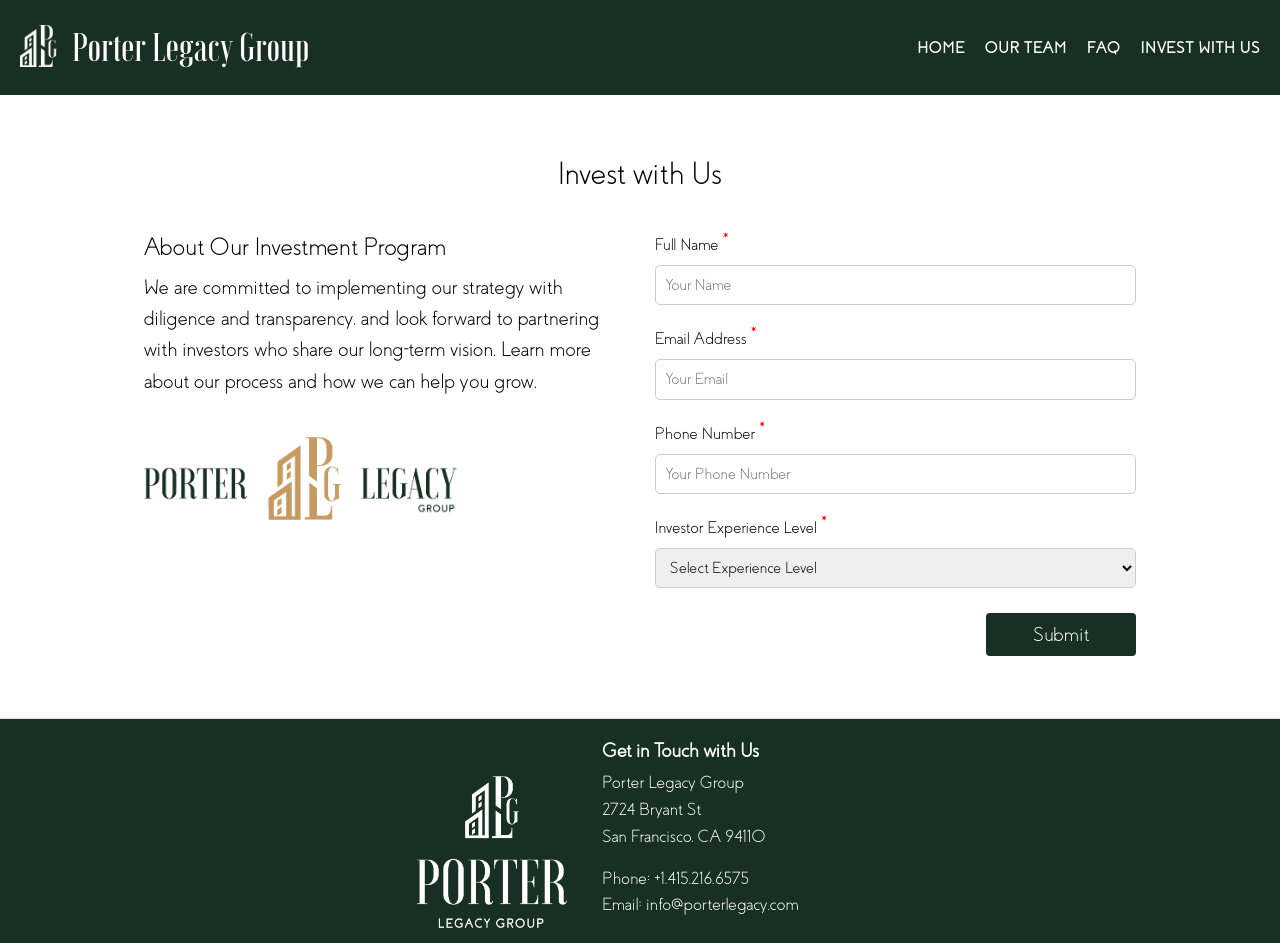
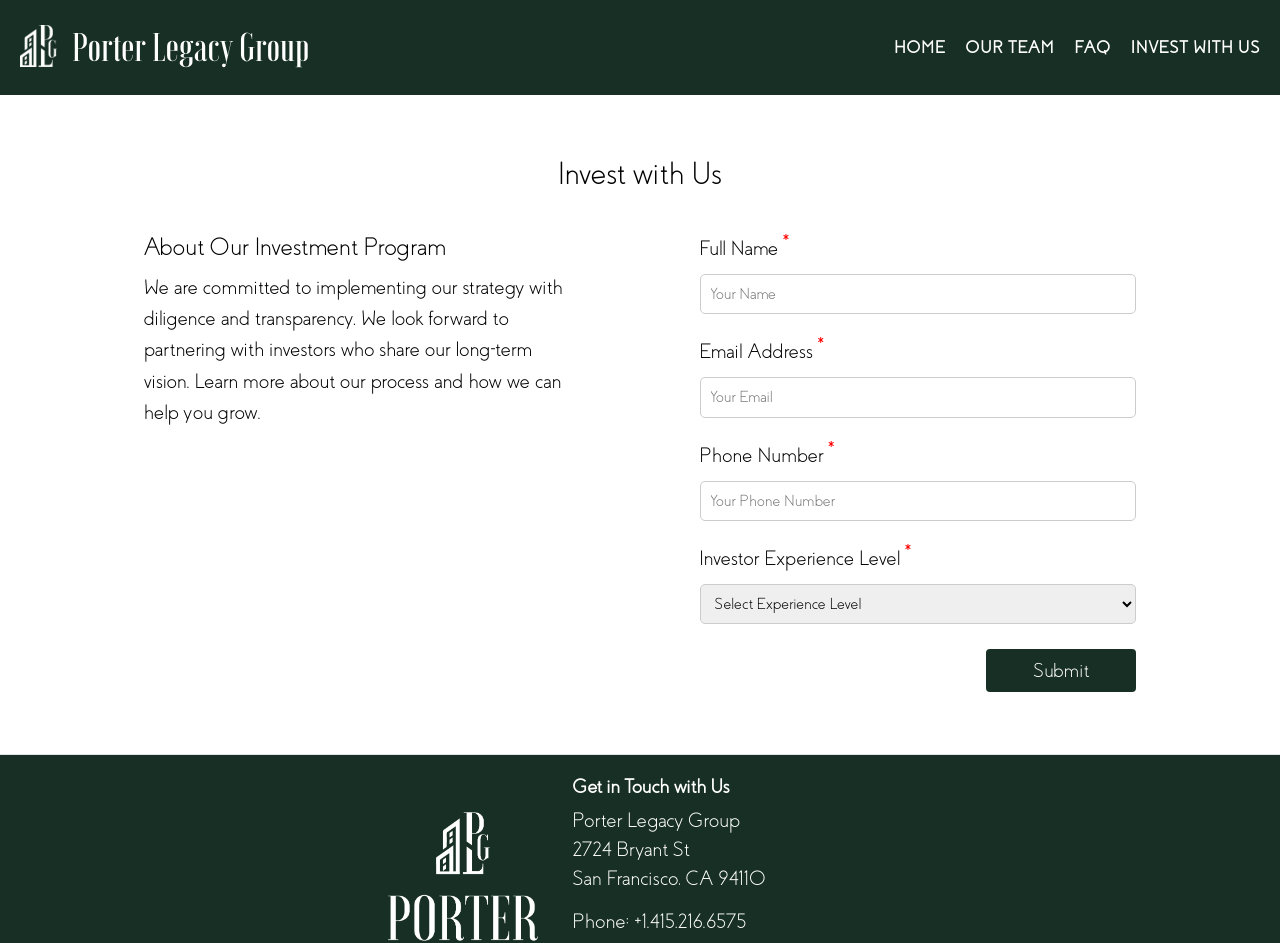
Before and after one commit to garyahill/PorterLegacyGroup, a React app: page /invest in a window 1280 px wide. Shown: the top 943 px of the page. Built offline with nearby package versions, Linux system fonts and the light colour scheme.

Commit message:
updates to submit invest form and css modifications on various pages

```diff
--- a/src/components/layout/footer.less
+++ b/src/components/layout/footer.less
@@ -2,12 +2,11 @@
 
 .footer-container {
     background-color: @green-bg;
-    min-height: 100px;
     color: @primary-text-white;
     padding: 20px;
     text-align: center;
     border-top: 1px solid #dee2e6;
-    font-size: 1.1rem;
+    font-size: 1.3rem;
 
     .flex-container {
         display: flex;
@@ -17,6 +16,7 @@
         .footer-logo {
             display: flex;
             margin-top: 30px;
+            margin-bottom: 15px;
             order: 2;
 
             img {
@@ -46,7 +46,7 @@
 
               span {
                 display: block;
-                margin-bottom: 5px;
+                margin-bottom: 3px;
               }
             }
 
@@ -58,13 +58,13 @@
               }
 
               a:first-child {
-                  margin-bottom: 5px;
+                  margin-bottom: 10px;
               }
             }
 
             .copyright {
-              font-size: 1.25rem;
               margin-top: 20px;
+              font-size: 25px;
 
               .symbol {
                 display: inline-block;
--- a/src/components/layout/hamburgerMenu.less
+++ b/src/components/layout/hamburgerMenu.less
@@ -43,15 +43,14 @@
         ul {
             left: -20px;
             position: relative;
-            font-size: .85rem;
             list-style: none;
             margin-bottom: 20px;
             transition: visibility 0.4s ease-in-out;
             visibility: hidden;
 
             li {
-                margin: 10px 0;
-                font-size: 1.25em;
+                margin: 12px 0;
+                font-size: 1.3em;
                 font-family: "CovesBold";
             }
         }
--- a/src/components/layout/navbar.less
+++ b/src/components/layout/navbar.less
@@ -8,7 +8,6 @@
     display: none;
 
     ul {
-      font-size: .85rem;
       display: flex;
       list-style: none;
       padding: 0;
@@ -16,7 +15,7 @@
 
       li {
         margin-left: 20px;
-        font-size: 1.25em;
+        font-size: 1.15rem;
         font-family: "CovesBold";
       }
 
--- /dev/null
+++ b/src/data/invest.ts
@@ -0,0 +1,20 @@
+import { InvestmentPageData } from "../models";
+
+export default function getInvestmentWithUsText(): InvestmentPageData {
+	let builder: string[] = [];
+
+	builder.push("https://script.google.com/macros/s/AKfycbxw-jmuyavrG4aq6AFt0Pp3EVXK9pbWK");
+	builder.push("__wQSSytVe3Lmr_QcFazQt2l_ml3g8btPUPxQ/exec");
+	const GoogleScriptsWebAppUrl = builder.join("");
+
+	builder = [];
+	builder.push("We are committed to implementing our strategy with diligence and transparency. ");
+	builder.push("We look forward to partnering with investors who share our long-term vision. ");
+	builder.push("Learn more about our process and how we can help you grow.");
+	const InvestmentProgramText = builder.join("");
+
+	return {
+		GoogleScriptsWebAppUrl,
+		InvestmentProgramText,
+	};
+}
--- a/src/models/index.ts
+++ b/src/models/index.ts
@@ -1,5 +1,7 @@
 import type { Question } from "./question";
+import type { InvestmentPageData } from "./investment-page";
 
 export type {
 	Question,
+	InvestmentPageData,
 }
--- /dev/null
+++ b/src/models/investment-page.ts
@@ -0,0 +1,4 @@
+export type InvestmentPageData = {
+	GoogleScriptsWebAppUrl: string;
+	InvestmentProgramText: string;
+}
--- a/src/pages/home/home.less
+++ b/src/pages/home/home.less
@@ -36,7 +36,7 @@
         }
 
         h1 {
-            font-size: 1.2rem;
+            font-size: 1.3rem;
             width: 90%;
             font-weight: bold;
             text-align: center;
--- a/src/pages/invest/invest.less
+++ b/src/pages/invest/invest.less
@@ -14,6 +14,7 @@
     .flex-container {
         display: flex;
         flex-direction: column;
+        gap: 30px;
         width: 100%;
 
         .info-section {
@@ -28,11 +29,6 @@
               font-size: 1.3rem;
               line-height: 1.5;
             }
-
-            .image-container {
-                display: none;
-            }
-
         }
 
         form {
@@ -51,7 +47,7 @@
 
             label {
               width: 100%;
-              //margin-bottom: 5px;
+              font-size: 1.3rem;
 
               .required {
                 color: red;
@@ -80,6 +76,7 @@
     @media (min-width: 768px) {
         .flex-container {
             flex-direction: row;
+            gap: 12%;
 
             form {
               flex: 2;
@@ -92,57 +89,17 @@
 
             .info-section {
               flex: 2;
-              margin-right: 30px;
-
-              .image-container {
-                display: flex;
-                margin-top: 40px;
-
-                img {
-                  position: relative;
-                  width: 75%;
-                }
-              }
             }
         }
     }
 
     @media(min-width: 1025px) {
       width: 80%;
-
-      .flex-container {
-
-          .info-section {
-
-              .image-container {
-
-                img {
-                  position: relative;
-                  width: 65%;
-                }
-              }
-          }
-      }
-
     }
 
     /* Larger desktops */
     @media(min-width: 1441px) {
       width: 70%;
-
-      .flex-container {
-
-          .info-section {
-
-              .image-container {
-
-                  img {
-                    position: relative;
-                    width: 60%;
-                  }
-              }
-          }
-      }
     }
 
   }
--- a/src/pages/invest/invest.tsx
+++ b/src/pages/invest/invest.tsx
@@ -1,8 +1,44 @@
-import React from "react";
+import React, { useState } from "react";
 import "./invest.less";
-import logo from "../../images/logo-secondary-no-background.png";
+import getInvestmentWithUsText from "../../data/invest";
+
+type FormData = {
+	name: string;
+	email: string;
+	phone: string;
+	experience: string;
+};
 
 const Invest: React.FC = () => {
+	const [formData, setFormData] = useState<FormData>({
+		name: "",
+		email: "",
+		phone: "",
+		experience: "",
+	});
+
+	const { InvestmentProgramText, GoogleScriptsWebAppUrl } = getInvestmentWithUsText();
+
+	const handleSubmit = async (e: React.FormEvent<HTMLFormElement>) => {
+		e.preventDefault();
+		const response = await fetch(GoogleScriptsWebAppUrl, {
+		  method: 'POST',
+		  body: new URLSearchParams(formData),
+		  headers: { 'Content-Type': 'application/x-www-form-urlencoded' },
+		});
+		const result = await response.text();
+		// eslint-disable-next-line no-console
+		console.log(result);  // Should log 'Success'
+	  };
+
+	// Handle input changes
+	const handleChange = (e: React.ChangeEvent<HTMLInputElement | HTMLSelectElement>) => {
+		const { name, value } = e.target;
+		setFormData((prevState) => ({
+			...prevState,
+			[name]: value,
+		}));
+	};
 
 	return (
 		<div className="invest-container">
@@ -11,24 +47,56 @@
 			<div className="flex-container">
 				<div className="info-section">
 					<h2>About Our Investment Program</h2>
-					<aside>We are committed to implementing our strategy with diligence and transparency, and look forward to partnering with investors who share our long-term vision. Learn more about our process and how we can help you grow.</aside>
-					<div className="image-container">
-						<img src={logo} alt="logo" />
-					</div>
+					<aside>
+						{ InvestmentProgramText }
+					</aside>
 				</div>
 
-				<form>
+				<form onSubmit={handleSubmit}>
 					<label htmlFor="name">Full Name<span className="required">*</span></label>
-					<input type="text" id="name" name="name" placeholder="Your Name" required />
+					<input
+						type="text"
+						id="name"
+						name="name"
+						placeholder="Your Name"
+						value={formData.name}
+						onChange={handleChange}
+						required
+					/>
 
-					<label htmlFor="email">Email Address<span className="required">*</span></label>
-					<input type="email" id="email" name="email" placeholder="Your Email" required />
+					<label htmlFor="email">Email Address<span className="required">*</span>
+					</label>
+					<input
+						type="email"
+						id="email"
+						name="email"
+						placeholder="Your Email"
+						value={formData.email}
+						onChange={handleChange}
+						required
+					/>
 
-					<label htmlFor="phone">Phone Number<span className="required">*</span></label>
-					<input type="tel" id="phone" name="phone" placeholder="Your Phone Number" required />
+					<label htmlFor="phone">Phone Number<span className="required">*</span>
+					</label>
+					<input
+						type="tel"
+						id="phone"
+						name="phone"
+						placeholder="Your Phone Number"
+						value={formData.phone}
+						onChange={handleChange}
+						required
+					/>
 
-					<label htmlFor="experience">Investor Experience Level<span className="required">*</span></label>
-					<select id="experience" name="experience" required defaultValue="">
+					<label htmlFor="experience">Investor Experience Level<span className="required">*</span>
+					</label>
+					<select
+						id="experience"
+						name="experience"
+						value={formData.experience}
+						onChange={handleChange}
+						required
+					>
 						<option value="" disabled>Select Experience Level</option>
 						<option value="beginner">Beginner</option>
 						<option value="intermediate">Intermediate</option>
@@ -39,11 +107,7 @@
 					<button type="submit">Submit</button>
 				</form>
 			</div>
-
-
-
 		</div>
-
 	);
 };
 
```
